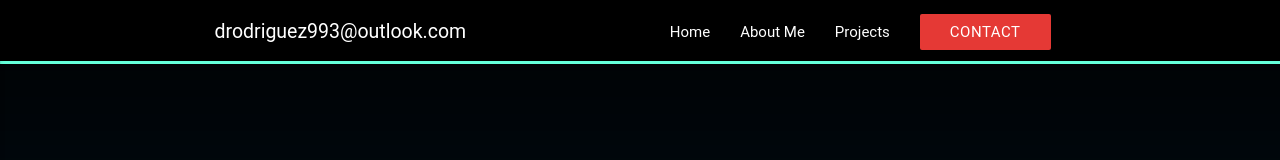
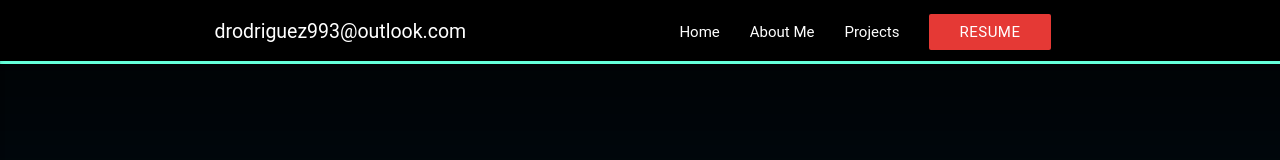
Before and after one commit to DevDaniel-R/myPortal, a plain HTML site: page index.html in a window 1280 px wide. Shown: the top 160 px of the page. Drawn offline with nearby package versions, Linux system fonts and the light colour scheme; a web font is replaced by a local one.

Commit message:
update resume

```diff
--- a/index.html
+++ b/index.html
@@ -37,7 +37,7 @@
                 <a href="#projects">Projects</a>
               </li>
               <li>
-                <a href="/Awesome_CV.pdf" class="btn red darken-1">Contact</a>
+                <a href="/Awesome_CV.pdf" class="btn red darken-1">Resume</a>
               </li>
             </ul>
           </div>
```
